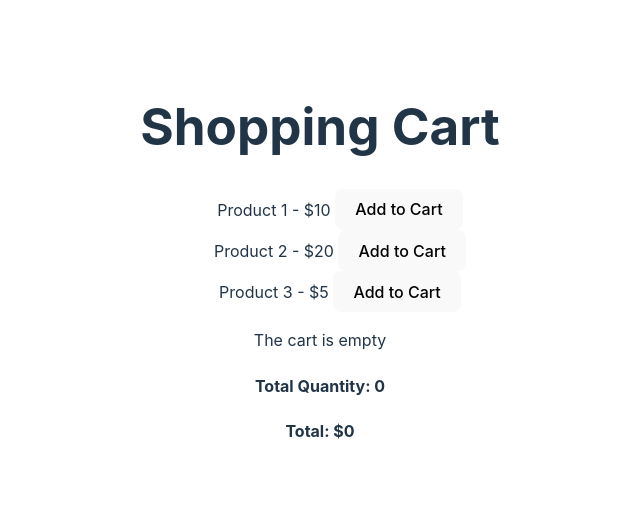
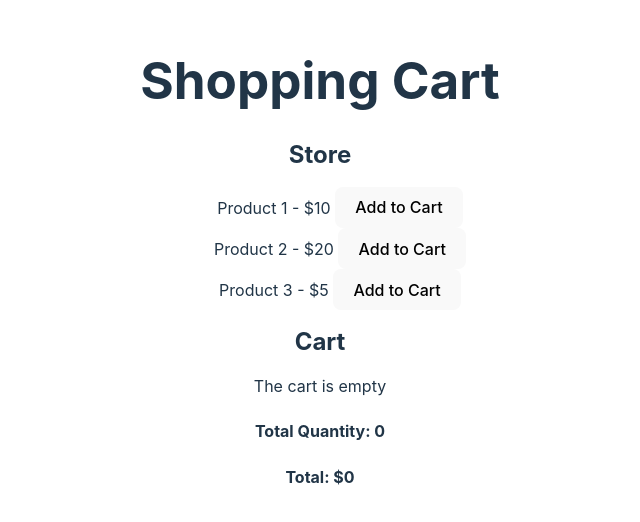
Before and after one commit to br8828982/react_cart_app, a React (Vite) app: page / in a window 1280 px wide. Shown: the part 136-658 px from the top of the page, without its empty margins (320-960 px from the left). Built offline with nearby package versions, Linux system fonts and the light colour scheme.

Commit message:
Update CartApp.tsx(Added heading)

```diff
--- a/src/components/CartApp.tsx
+++ b/src/components/CartApp.tsx
@@ -6,7 +6,9 @@ export function CartApp() {
   return (
     <>
       <h1>Shopping Cart</h1>
+      <h2>Store</h2>
       <StoreList />
+      <h2>Cart</h2>
       <CartList />
       <CartInfo />
     </>
```
